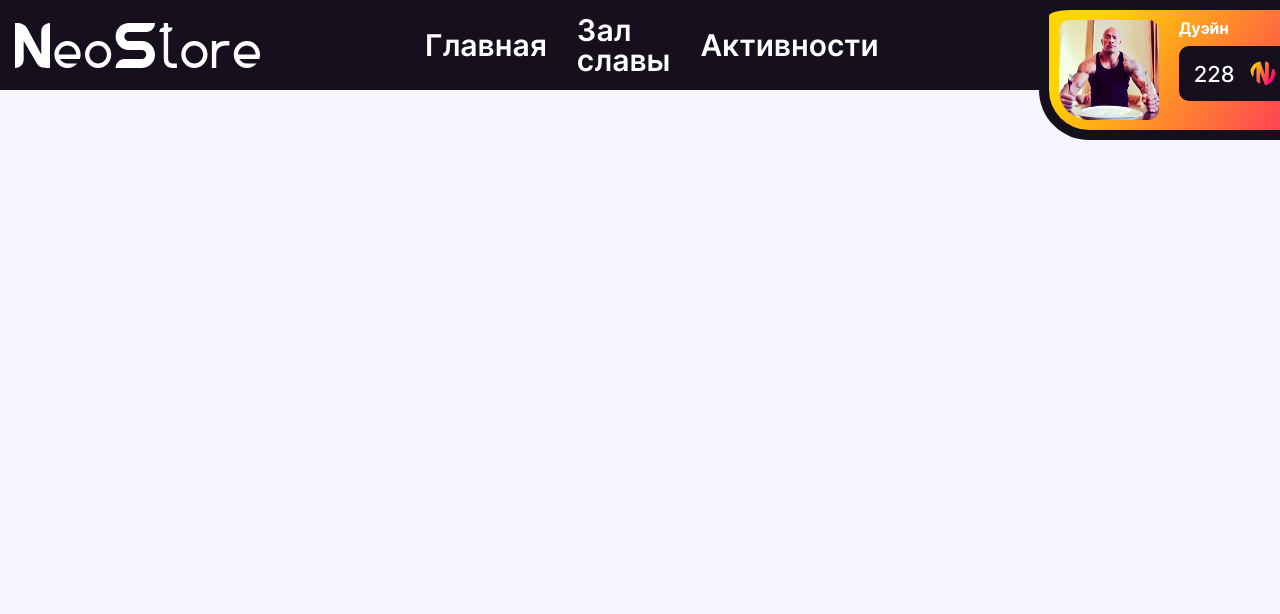
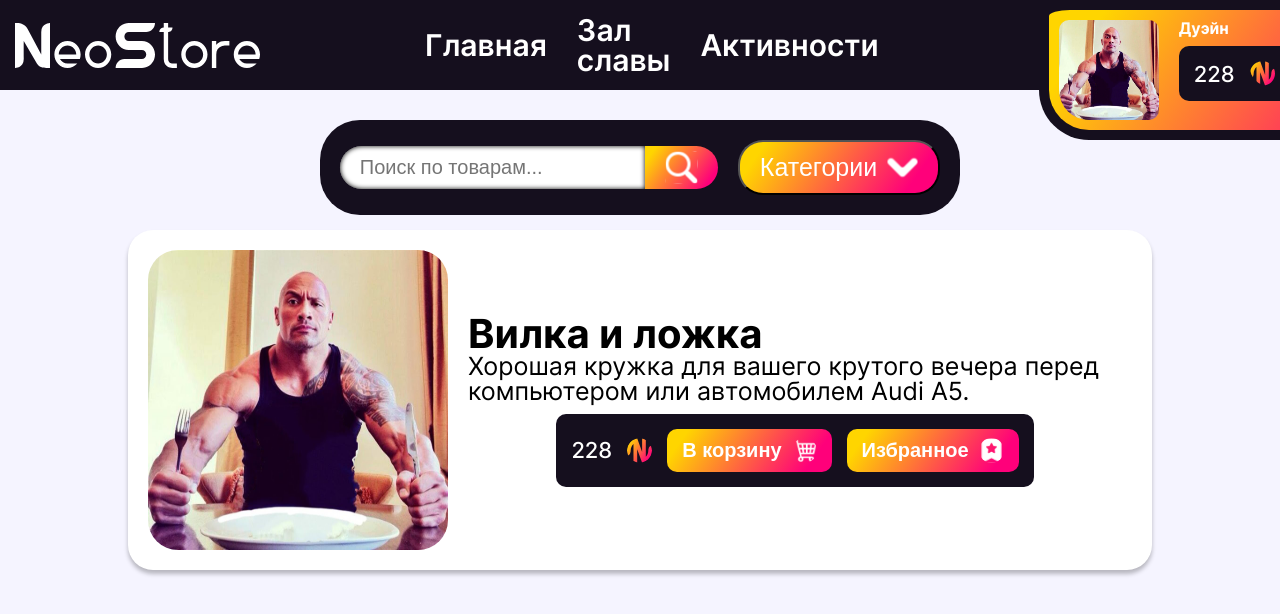
Before and after one commit to inizioRUS/neostore, a React (Create React App) app in the folder Front/neo-store-app/: page /item in a window 1280 px wide. Shown: the top 614 px of the page. Built offline with nearby package versions, Linux system fonts and the light colour scheme.

Commit message:
Some fixes

```diff
--- a/Front/neo-store-app/src/App.tsx
+++ b/Front/neo-store-app/src/App.tsx
@@ -9,6 +9,7 @@ import StorePage from './pages/StorePage';
 import './css/reset.css';
 import './css/main.css';
 import SignInPage from './pages/SignInPage';
+import ItemPage from './pages/ItemPage';
 
 function App() {
   return (
@@ -19,6 +20,7 @@ function App() {
           <Route path='/heroes' element={<HeroesPage />}/>
           <Route path='/profile' element={<ProfilePage />}/>
           <Route path='/signin' element={<SignInPage />} />
+          <Route path='/item' element={<ItemPage />} />
           <Route path='*' element={<NotFound />} />
         </Routes>
     </>
--- /dev/null
+++ b/Front/neo-store-app/src/components/goods/items/FullItemCard.tsx
@@ -0,0 +1,39 @@
+import React, { PureComponent } from 'react';
+import test from '../../../assets/images/skala.jpeg';
+import coin from '../../../assets/icons/NeoCoin.svg';
+import cart from '../../../assets/icons/Cart.svg';
+import favorite from '../../../assets/icons/Favorite.svg';
+
+interface FullItemCardProps {
+
+}
+
+interface FullItemCardState {
+
+}
+
+class FullItemCard extends React.Component<FullItemCardProps, FullItemCardState> {
+    state = {
+
+    }
+    render() {
+        return (
+            <div className='full-item-card'>
+                <img src={test} alt="" />
+                <div className='item-info'>
+                    <div className='item-text-info'>
+                        <h2>Вилка и ложка</h2>
+                        <h4>Хорошая кружка для вашего крутого вечера перед компьютером или автомобилем Audi A5.</h4>
+                    </div>
+
+                    <div className='price-box'>228 <img src={coin} alt="" />
+                        <button className='item-button bright'>В корзину <img src={cart} alt="" /></button>
+                        <button className='item-button bright'>Избранное <img src={favorite} alt="" /></button>
+                    </div>
+                </div>
+            </div>
+        );
+    }
+}
+
+export default FullItemCard;
--- a/Front/neo-store-app/src/css/item.css
+++ b/Front/neo-store-app/src/css/item.css
@@ -45,10 +45,7 @@
     border-radius: 10px;
 }
 
-.price-box img{
-    height: 100%;
-    width: auto;
-}
+
 
 .item-actions{
     display: flex;
@@ -59,6 +56,50 @@
     gap: 15px;
 
     width: 100%;
+}
+
+
+
+.full-item-card{
+    display: flex;
+    flex-direction: row;
+    justify-content: center;
+    align-items: center;
+    padding: 20px;
+    gap: 10px;
+
+    background: #FFFFFF;
+    box-shadow: 0px 4px 4px rgba(0, 0, 0, 0.25);
+    border-radius: 25px;
+}
+
+.full-item-card img{
+    height: 300px;
+    width: 300px;
+    border-radius: 30px;
+}
+
+.full-item-info{
+    display: flex;
+    flex-direction: column;
+}
+
+.item-text-info{
+    gap: 15px;
+}
+
+.item-text-info h2{
+    font-size: 40px;
+}
+
+.item-text-info h4{
+    font-size: 25px;
+    font-weight: 400;
+}
+
+.price-box img{
+    height: 25px;
+    width: 25px;
 }
 
 .item-button{
--- /dev/null
+++ b/Front/neo-store-app/src/pages/ItemPage.tsx
@@ -0,0 +1,28 @@
+import React, { PureComponent } from 'react';
+import SearchFilter from '../components/goods/filters/SearchFilter';
+import FullSearchBlock from '../components/goods/filters/FullSearchBlock';
+import FullItemCard from '../components/goods/items/FullItemCard';
+
+interface ItemPageProps {
+
+}
+
+interface ItemPageState {
+
+}
+
+class ItemPage extends React.Component<ItemPageProps, ItemPageState> {
+    state = {
+
+    }
+    render() {
+        return (
+            <div className='container'>
+                <FullSearchBlock />
+                <FullItemCard />
+            </div>
+        );
+    }
+}
+
+export default ItemPage;
--- a/Front/neo-store-app/src/pages/SignInPage.tsx
+++ b/Front/neo-store-app/src/pages/SignInPage.tsx
@@ -5,7 +5,7 @@ import "../css/signin.css"
 class SignInPage extends Component {
     render() {
         return (
-            <div className='conatainer'>
+            <div className='container'>
                 <div className='signin'>
                     <img src={logo} alt='' className='img'></img>
                     <input type='text' placeholder='Логин' className='input'></input>
```
Also changed, not shown: Front/neo-store-app/src/css/main.css (line endings or trailing spaces).
